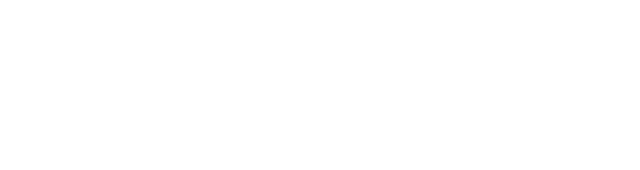
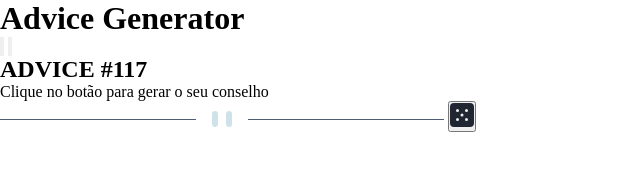
Before and after one commit to Phduartebjj/App-gerador-de-conselhos-interface, a plain HTML site: page index.html in a window 1280 px wide. Shown: the whole page, without its empty margins (0-640 px from the left). Drawn offline with Linux system fonts and the light colour scheme.

Commit message:
Adicionado estrutura html

```diff
--- a/index.html
+++ b/index.html
@@ -22,7 +22,43 @@
     <title>Advice generator</title>
   </head>
   <body>
+    <header class="header">
+      <h1>Advice Generator</h1>
+      <nav class="nav-bar">
+        <button type="button" value="pt-br">
+          <img
+            src="src/images/icons/bandeira-brasil.svg"
+            alt="Bandeira do Brasil"
+          />
+        </button>
+        <button type="button" value="es">
+          <img
+            src="src/images/icons/bandeira-brasil.svg"
+            alt="Bandeira da Espanha"
+          />
+        </button>
+      </nav>
+    </header>
 
-    <script type="module" src="src/js/script.js" ></script>
+    <main class="main">
+      <div class="card-conselho">
+        <h2>ADVICE #117</h2>
+        <p>Clique no botão para gerar o seu conselho</p>
+        <picture>
+          <source
+            media="(max-width: 425px)"
+            srcset="src/images/ui/pattern-divider-mobile.svg"
+          />
+          <img src="src/images/ui/pattern-divider-desktop.svg" alt="divider" />
+        </picture>
+        <button class="btn-conselho">
+          <img
+            src="src/images/ui/icon-dice.svg"
+            alt="botão de gerar conselho"
+          />
+        </button>
+      </div>
+    </main>
+    <script type="module" src="src/js/script.js"></script>
   </body>
 </html>
```
